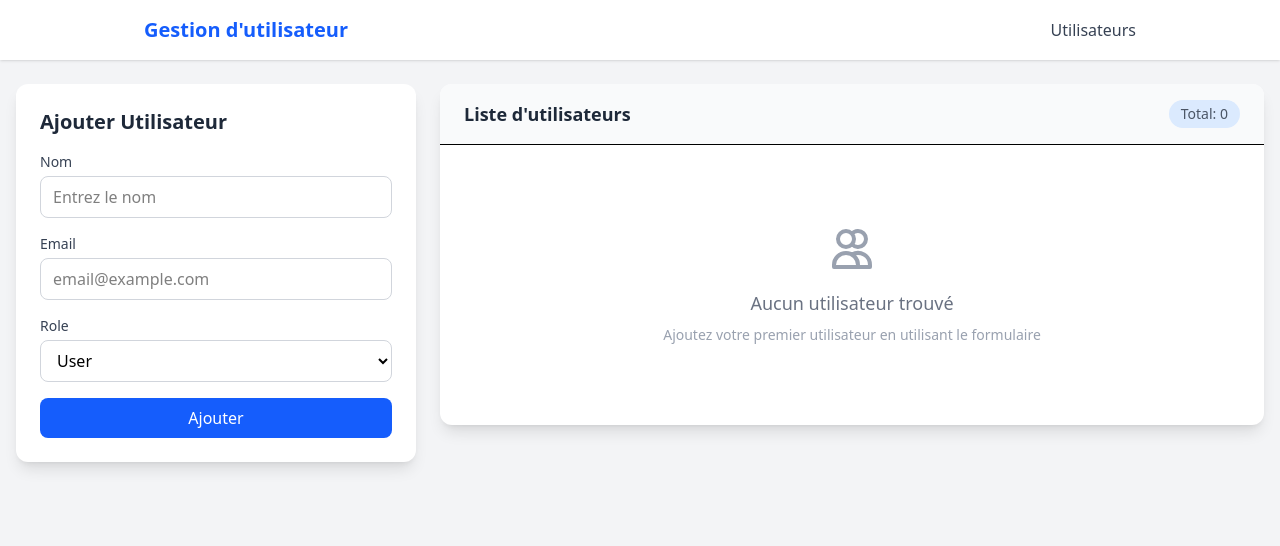
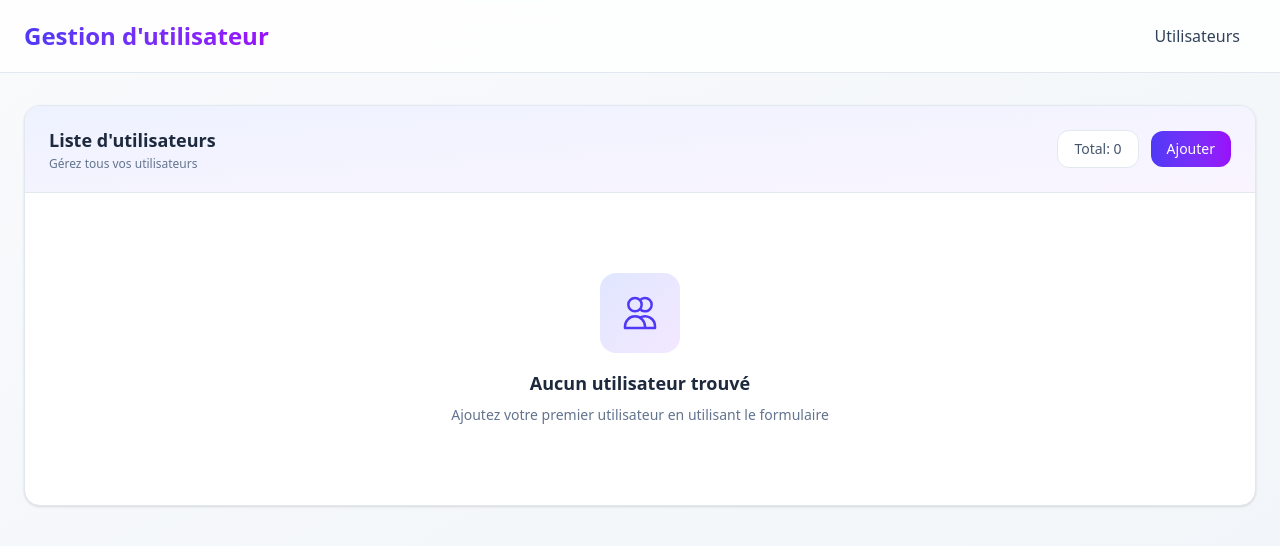
Before and after one commit to Yacho-glitch/Gestion-d-utilisation, a React (Vite) app: page /users in a window 1280 px wide. Shown: the top 546 px of the page. Built offline with nearby package versions, Linux system fonts and the light colour scheme.

Commit message:
finish project

```diff
--- a/src/App.jsx
+++ b/src/App.jsx
@@ -1,22 +1,22 @@
-import { Routes, Route, Link } from "react-router-dom"
+import { Routes, Route, Link, Navigate } from "react-router-dom"
 import Users from "./pages/Users"
 import User from "./pages/User"
 
 function App() {
   return (
-    <div className="min-h-screen bg-gray-100">
+    <div className="min-h-screen bg-gradient-to-br from-slate-50 to-slate-100">
 
       {/* Navbar */}
-      <nav className="bg-white shadow mb-6">
-        <div className="max-w-5xl mx-auto px-4 py-4 flex justify-between items-center">
-          <h1 className="text-xl font-bold text-blue-600">
+      <nav className="bg-white/80 backdrop-blur-md border-b border-slate-200 sticky top-0 z-50">
+        <div className="max-w-7xl mx-auto px-6 py-4 flex justify-between items-center">
+          <h1 className="text-2xl font-bold bg-gradient-to-r from-indigo-600 to-purple-600 bg-clip-text text-transparent">
             Gestion d'utilisateur
           </h1>
 
-          <div className="space-x-4">
+          <div className="flex gap-2">
             <Link
               to="/users"
-              className="text-gray-700 hover:text-blue-600 font-medium"
+              className="px-4 py-2 text-slate-700 hover:text-indigo-600 font-medium transition-colors rounded-lg hover:bg-slate-100"
             >
               Utilisateurs
             </Link>
@@ -25,8 +25,9 @@ function App() {
       </nav>
 
       {/* Pages */}
-      <main className="max-w-7xl mx-auto px-4">
+      <main className="max-w-7xl mx-auto px-6 py-8">
         <Routes>
+          <Route path="/" element={<Navigate to="/users" replace />} />
           <Route path="/users" element={<Users />} />
           <Route path="/user/:id" element={<User />} />
         </Routes>
--- a/src/pages/Users.jsx
+++ b/src/pages/Users.jsx
@@ -1,7 +1,9 @@
 import { useState } from "react"
+import { createPortal } from "react-dom"
 import { useSelector, useDispatch } from "react-redux"
-import { addUser, deleteUser } from "../store/usersSlice"
+import { addUser, deleteUser, deleteAll } from "../store/usersSlice"
 import { Link } from "react-router-dom"
+
 
 export default function Users() {
   const users = useSelector(state => state.users.list)
@@ -13,6 +15,8 @@ export default function Users() {
     role: "User"
   })
 
+  const [isFormOpen, setIsFormOpen] = useState(false)
+
   const handleChange = (e) => {
     const { name, value } = e.target
     setForm(prev => ({ ...prev, [name]: value }))
@@ -20,8 +24,9 @@ export default function Users() {
 
   const handleSubmit = (e) => {
     e.preventDefault()
-    dispatch(addUser({ id: Date.now(), ...form }))
+    dispatch(addUser({ id: users.length + 1, ...form }))
     setForm({ name: "", email: "", role: "User" })
+    setIsFormOpen(false)
   }
 
   const handleDelete = (id) => {
@@ -31,21 +36,34 @@ export default function Users() {
   }
 
   return (
-    <div className="grid grid-cols-1 lg:grid-cols-3 gap-6">
-
-      {/* Add User Form - Left Side */}
-      <div className="lg:col-span-1">
-        <div className="bg-white shadow-lg rounded-xl p-6 sticky top-6">
-          <h2 className="text-xl font-semibold mb-4 text-gray-800">
+    <>
+      {isFormOpen && createPortal(
+        <div className="fixed inset-0 bg-black/50 z-50 flex items-center justify-center" >
+          <div className="bg-white rounded-2xl border border-slate-200 shadow-lg p-6 w-full max-w-md m-4" >
+            <div className="mb-6 flex justify-between items-start">
+              <div>
+                <h2 className="text-xl font-bold text-slate-800 mb-1">
                   Ajouter Utilisateur
                 </h2>
+                <p className="text-sm text-slate-500">
+                  Remplissez le formulaire ci-dessous
+                </p>
+              </div>
+              <button
+                onClick={() => setIsFormOpen(false)}
+                className="text-slate-400 hover:text-slate-600 transition-colors"
+              >
+                <svg className="w-6 h-6" fill="none" viewBox="0 0 24 24" stroke="currentColor">
+                  <path strokeLinecap="round" strokeLinejoin="round" strokeWidth={2} d="M6 18L18 6M6 6l12 12" />
+                </svg>
+              </button>
+            </div>
 
             <form onSubmit={handleSubmit} className="space-y-4">
-
               {/* Name */}
               <div>
-              <label className="block text-sm font-medium text-gray-700 mb-1">
-                Nom
+                <label className="block text-xs font-medium text-slate-600 mb-2">
+                  Nom complet
                 </label>
                 <input
                   type="text"
@@ -53,15 +71,15 @@ export default function Users() {
                   value={form.name}
                   onChange={handleChange}
                   required
-                className="w-full border border-gray-300 rounded-lg px-3 py-2 focus:outline-none focus:ring-2 focus:ring-blue-500"
+                  className="w-full border border-slate-200 rounded-xl px-4 py-3 focus:outline-none focus:ring-2 focus:ring-indigo-500/20 focus:border-indigo-500 transition-all"
                   placeholder="Entrez le nom"
                 />
               </div>
 
               {/* Email */}
               <div>
-              <label className="block text-sm font-medium text-gray-700 mb-1">
-                Email
+                <label className="block text-xs font-medium text-slate-600 mb-2">
+                  Adresse Email
                 </label>
                 <input
                   type="email"
@@ -69,21 +87,21 @@ export default function Users() {
                   value={form.email}
                   onChange={handleChange}
                   required
-                className="w-full border border-gray-300 rounded-lg px-3 py-2 focus:outline-none focus:ring-2 focus:ring-blue-500"
+                  className="w-full border border-slate-200 rounded-xl px-4 py-3 focus:outline-none focus:ring-2 focus:ring-indigo-500/20 focus:border-indigo-500 transition-all"
                   placeholder="email@example.com"
                 />
               </div>
 
               {/* Role */}
               <div>
-              <label className="block text-sm font-medium text-gray-700 mb-1">
-                Role
+                <label className="block text-xs font-medium text-slate-600 mb-2">
+                  Rôle
                 </label>
                 <select
                   name="role"
                   value={form.role}
                   onChange={handleChange}
-                className="w-full border border-gray-300 rounded-lg px-3 py-2 focus:outline-none focus:ring-2 focus:ring-blue-500"
+                  className="w-full border border-slate-200 rounded-xl px-4 py-3 focus:outline-none focus:ring-2 focus:ring-indigo-500/20 focus:border-indigo-500 transition-all"
                 >
                   <option value="User">User</option>
                   <option value="Admin">Admin</option>
@@ -94,38 +112,55 @@ export default function Users() {
               {/* Submit */}
               <button
                 type="submit"
-              className="w-full bg-blue-600 text-white py-2 rounded-lg hover:bg-blue-700 transition font-medium"
+                className="w-full bg-gradient-to-r from-indigo-600 to-purple-600 text-white py-3 rounded-xl hover:from-indigo-700 hover:to-purple-700 transition-all font-medium shadow-sm hover:shadow-md"
               >
                 Ajouter
               </button>
             </form>
           </div>
-      </div>
+        </div>,
+        document.body
+      )}
 
-      {/* User List - Right Side */}
-      <div className="lg:col-span-2">
-        <div className="bg-white shadow-lg rounded-xl overflow-hidden">
+      <div className="grid grid-cols-1 gap-6">
+        {/* User List */}
+        <div className="bg-white rounded-2xl border border-slate-200 shadow-sm overflow-hidden">
 
           {/* Header */}
-          <div className="px-6 py-4 border-b bg-gray-50 flex justify-between items-center">
-            <h2 className="text-lg font-semibold text-gray-800">
+          <div className="px-6 py-5 border-b border-slate-200 bg-gradient-to-br from-indigo-50 to-purple-50 flex justify-between items-center">
+            <div>
+              <h2 className="text-lg font-bold text-slate-800">
                 Liste d'utilisateurs
               </h2>
-            <span className="text-sm text-gray-600 bg-blue-100 px-3 py-1 rounded-full">
+              <p className="text-xs text-slate-500 mt-0.5">
+                Gérez tous vos utilisateurs
+              </p>
+            </div>
+            <div className="flex items-center gap-3">
+              <span className="text-sm text-slate-600 bg-white px-4 py-2 rounded-xl border border-slate-200 font-medium">
                 Total: {users.length}
               </span>
+              <button
+                onClick={() => setIsFormOpen(true)}
+                className="bg-gradient-to-r from-indigo-600 to-purple-600 text-white px-4 py-2 rounded-xl hover:from-indigo-700 hover:to-purple-700 transition-all font-medium text-sm"
+              >
+                Ajouter
+              </button>
+            </div>
           </div>
 
           {/* Empty State */}
           {users.length === 0 ? (
-            <div className="text-center py-20">
-              <svg className="mx-auto h-12 w-12 text-gray-400" fill="none" viewBox="0 0 24 24" stroke="currentColor">
-                <path strokeLinecap="round" strokeLinejoin="round" strokeWidth={2} d="M12 4.354a4 4 0 110 5.292M15 21H3v-1a6 6 0 0112 0v1zm0 0h6v-1a6 6 0 00-9-5.197M13 7a4 4 0 11-8 0 4 4 0 018 0z" />
+            <div className="text-center py-20 px-6">
+              <div className="w-20 h-20 mx-auto bg-gradient-to-br from-indigo-100 to-purple-100 rounded-2xl flex items-center justify-center mb-4">
+                <svg className="h-10 w-10 text-indigo-600" fill="none" viewBox="0 0 24 24" stroke="currentColor">
+                  <path strokeLinecap="round" strokeLinejoin="round" strokeWidth={1.5} d="M12 4.354a4 4 0 110 5.292M15 21H3v-1a6 6 0 0112 0v1zm0 0h6v-1a6 6 0 00-9-5.197M13 7a4 4 0 11-8 0 4 4 0 018 0z" />
                 </svg>
-              <p className="text-gray-500 text-lg mt-4">
+              </div>
+              <p className="text-slate-800 text-lg font-semibold mt-4">
                 Aucun utilisateur trouvé
               </p>
-              <p className="text-gray-400 text-sm mt-2">
+              <p className="text-slate-500 text-sm mt-2">
                 Ajoutez votre premier utilisateur en utilisant le formulaire
               </p>
             </div>
@@ -133,38 +168,37 @@ export default function Users() {
             /* Table */
             <div className="overflow-x-auto">
               <table className="min-w-full text-sm">
-                <thead className="bg-gray-50 text-gray-600 uppercase text-xs">
+                <thead className="bg-slate-50 text-slate-600 uppercase text-xs border-b border-slate-200">
                   <tr>
-                    <th className="px-6 py-3 text-left">Nom</th>
-                    <th className="px-6 py-3 text-left">Email</th>
-                    <th className="px-6 py-3 text-left">Role</th>
-                    <th className="px-6 py-3 text-right">Actions</th>
+                    <th className="px-6 py-4 text-left font-semibold">Nom</th>
+                    <th className="px-6 py-4 text-left font-semibold">Email</th>
+                    <th className="px-6 py-4 text-left font-semibold">Rôle</th>
+                    <th className="px-6 py-4 text-right font-semibold">Actions</th>
                   </tr>
                 </thead>
 
-                <tbody className="divide-y divide-gray-200">
+                <tbody className="divide-y divide-slate-200">
                   {users.map(user => (
                     <tr
                       key={user.id}
-                      className="hover:bg-gray-50 transition"
+                      className="hover:bg-slate-50 transition-colors"
                     >
-                      <td className="px-6 py-4 font-medium text-gray-800">
+                      <td className="px-6 py-4 font-semibold text-slate-800">
                         {user.name}
                       </td>
 
-                      <td className="px-6 py-4 text-gray-600">
+                      <td className="px-6 py-4 text-slate-600">
                         {user.email}
                       </td>
 
                       <td className="px-6 py-4">
                         <span
-                          className={`px-3 py-1 rounded-full text-xs font-semibold
-                            ${
-                              user.role === 'Admin'
-                                ? 'bg-red-100 text-red-600'
+                          className={`px-3 py-1 rounded-full text-xs font-medium
+                            ${user.role === 'Admin'
+                              ? 'bg-rose-100 text-rose-700'
                               : user.role === 'Manager'
-                                ? 'bg-yellow-100 text-yellow-600'
-                                : 'bg-blue-100 text-blue-600'
+                                ? 'bg-amber-100 text-amber-700'
+                                : 'bg-indigo-100 text-indigo-700'
                             }
                           `}
                         >
@@ -172,20 +206,22 @@ export default function Users() {
                         </span>
                       </td>
 
-                      <td className="px-6 py-4 text-right space-x-3">
+                      <td className="px-6 py-4 text-right">
+                        <div className="flex justify-end gap-2">
                           <Link
                             to={`/user/${user.id}`}
-                          className="inline-block text-blue-600 hover:text-blue-800 font-medium"
+                            className="inline-flex items-center px-3 py-1.5 text-indigo-600 hover:text-white hover:bg-indigo-600 border border-indigo-200 hover:border-indigo-600 rounded-lg transition-all font-medium"
                           >
                             Voir
                           </Link>
 
                           <button
                             onClick={() => handleDelete(user.id)}
-                          className="text-red-600 hover:text-red-800 font-medium"
+                            className="inline-flex items-center px-3 py-1.5 text-red-600 hover:text-white hover:bg-red-600 border border-red-200 hover:border-red-600 rounded-lg transition-all font-medium"
                           >
                             Supprimer
                           </button>
+                        </div>
                       </td>
                     </tr>
                   ))}
@@ -196,7 +232,6 @@ export default function Users() {
           )}
         </div>
       </div>
-
-    </div>
+    </>
   )
 }
```
Also changed, not shown: src/pages/User.jsx (+46 -44 lines), src/store/usersSlice.js (+3 -5 lines). Lines whose indentation alone changed are shown as unchanged.
